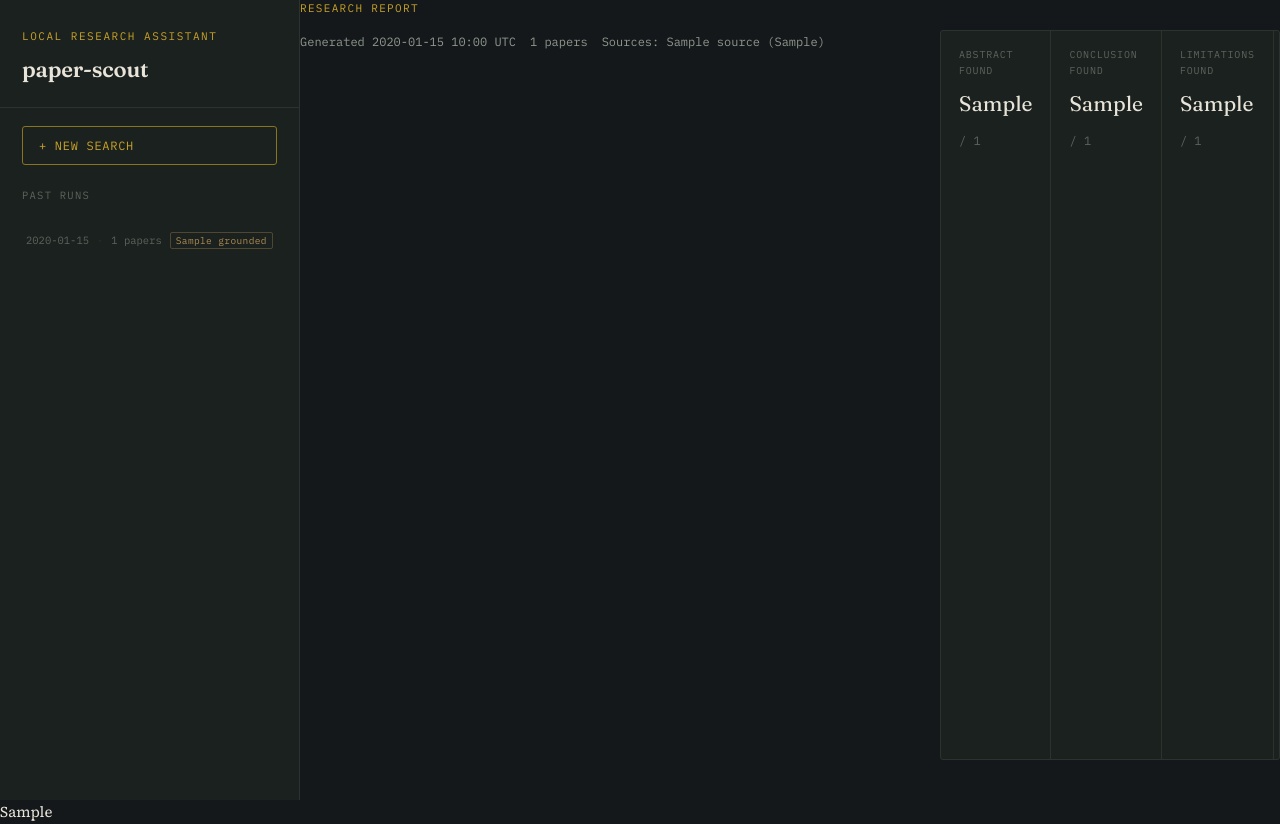
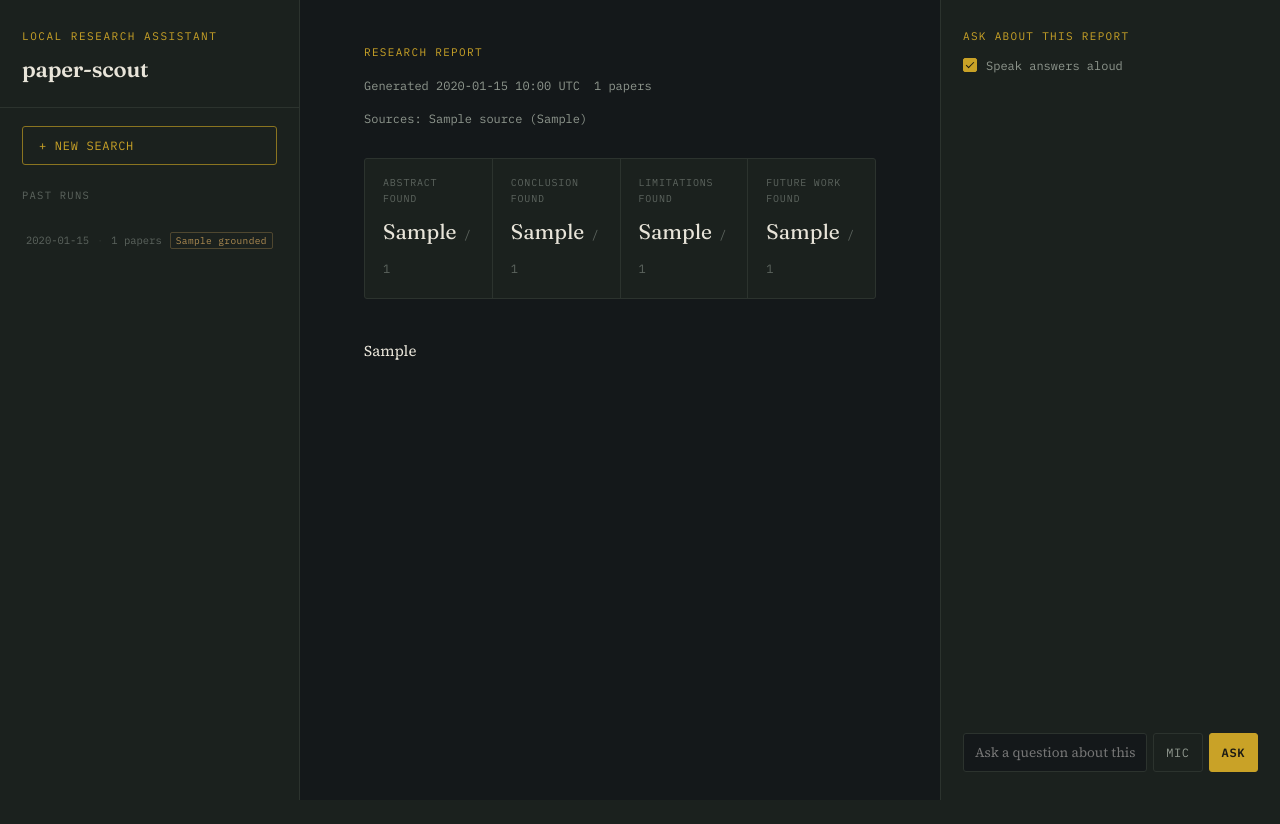
Before and after one commit to AmirmasoudCS/paper-scout, a FastAPI app: template paper_scout/web/templates/index.html in a window 1280 px wide. After the commit the page ends 800 px from the top, so only its background shows below. Run offline with FastAPI, Linux system fonts and the light colour scheme; the template is opened without the code that fills it: most values are stand-ins (such as "Sample title", 1, 10 or a date in 2020); some libraries are stand-ins or nearby versions.

Commit message:
Updating the report structure to contain the newly added panels

```diff
--- a/paper_scout/web/templates/partials/report.html
+++ b/paper_scout/web/templates/partials/report.html
@@ -1,11 +1,14 @@
 {% if not run %}
+  <main class="main">
     <div class="report-header">
       <div class="eyebrow">paper-scout</div>
       <h1 class="report-title">No runs yet</h1>
       <p class="body-text">Start a new search from the sidebar to generate your first report.</p>
     </div>
+  </main>
 {% else %}
 
+  <main class="main">
     <div class="report-header">
       <div class="eyebrow">Research Report</div>
       <h1 class="report-title">{{ run.query }}</h1>
@@ -56,5 +59,8 @@
     {% else %}
       <p class="body-text">No report content found for this run.</p>
     {% endif %}
+  </main>
+
+  {% include "partials/ask_panel.html" %}
 
 {% endif %}
```
Lines whose indentation alone changed are shown as unchanged.
